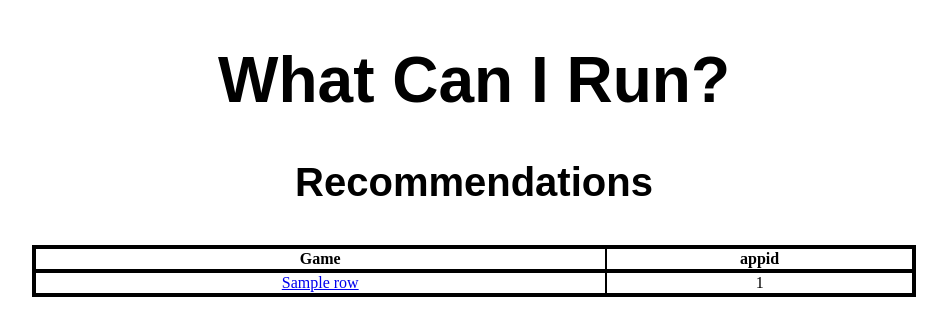
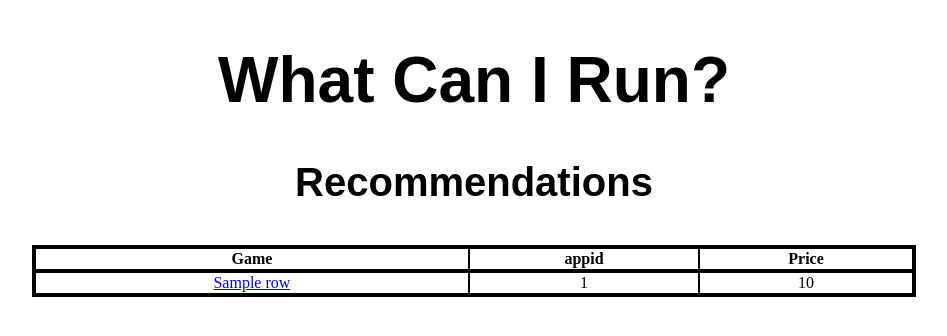
Before and after one commit to TobyBBrown/Project, a Flask app: template Python/WebApp/templates/results.html in a window 1280 px wide. Shown: the top 336 px of the page, without its empty margins (166-1113 px from the left). Run offline with Flask 2, Linux system fonts and the light colour scheme; the template is opened without the code that fills it: most values are stand-ins (such as "Sample title", 1, 10 or a date in 2020); parts of the project's set-up code (start-up, migrations or seed data) failed here and were passed over.

Commit message:
Added userscore and price to sqlalchemy models correctly

```diff
--- a/Python/WebApp/app.py
+++ b/Python/WebApp/app.py
@@ -28,6 +28,8 @@ class game_requirements(db.Model):
     rec_cpu_score = db.Column(db.Integer)
     min_gpu_score = db.Column(db.Integer)
     rec_gpu_score = db.Column(db.Integer)
+    userscore = db.Column(db.Integer)
+    price = db.Column(db.Integer)
 
 
 class cpubenchmarks(db.Model):
--- a/Python/WebApp/templates/results.html
+++ b/Python/WebApp/templates/results.html
@@ -14,6 +14,7 @@
             <thead>
                 <th>Game</th>
                 <th>appid</th>
+                <th>Price</th>
             </thead>
             <tbody>
                 {% for row in rows %}
@@ -21,6 +22,7 @@
                     <tr>
                         <td><a href="{{store_link}}">{{ row.name }}</a></td>
                         <td>{{ row.appid }}</td>
+                        <td>{{ row.price }}</td>
                     </tr>
                 {% endfor %}
             </tbody>
```
